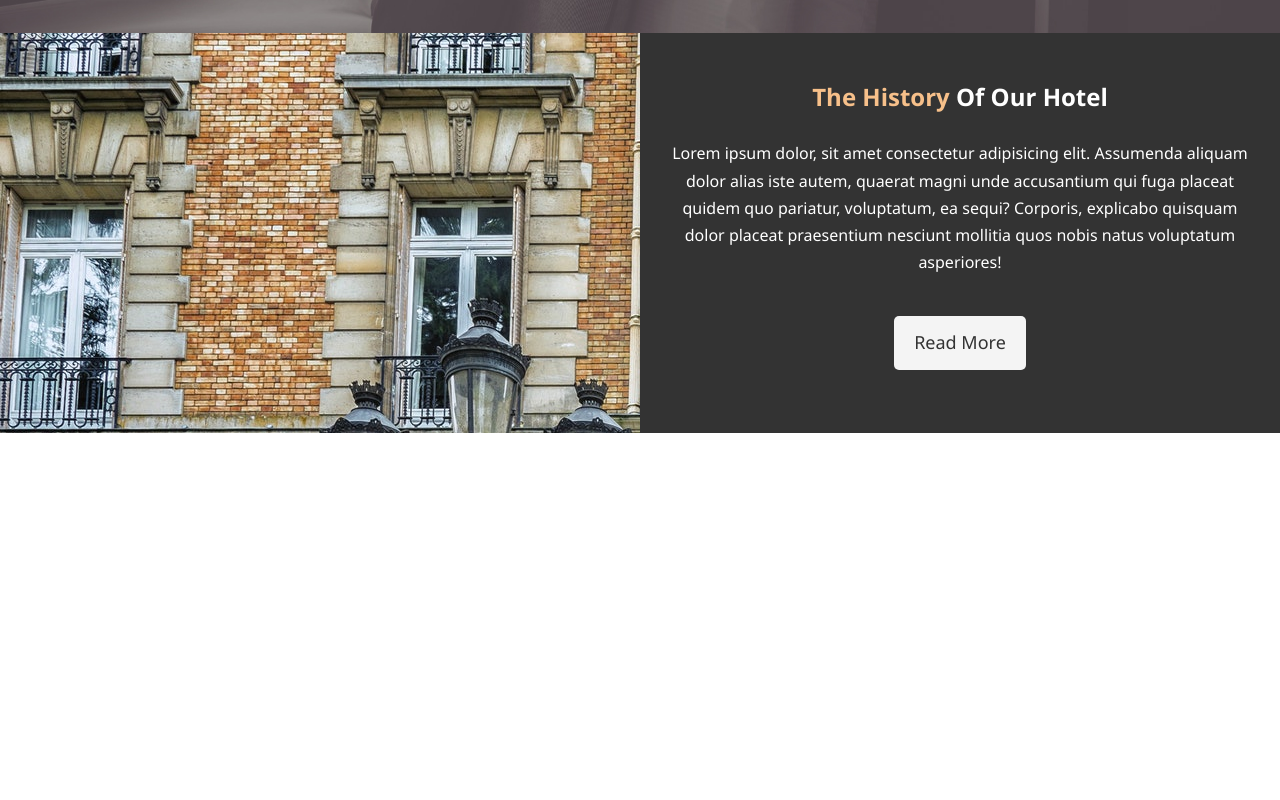
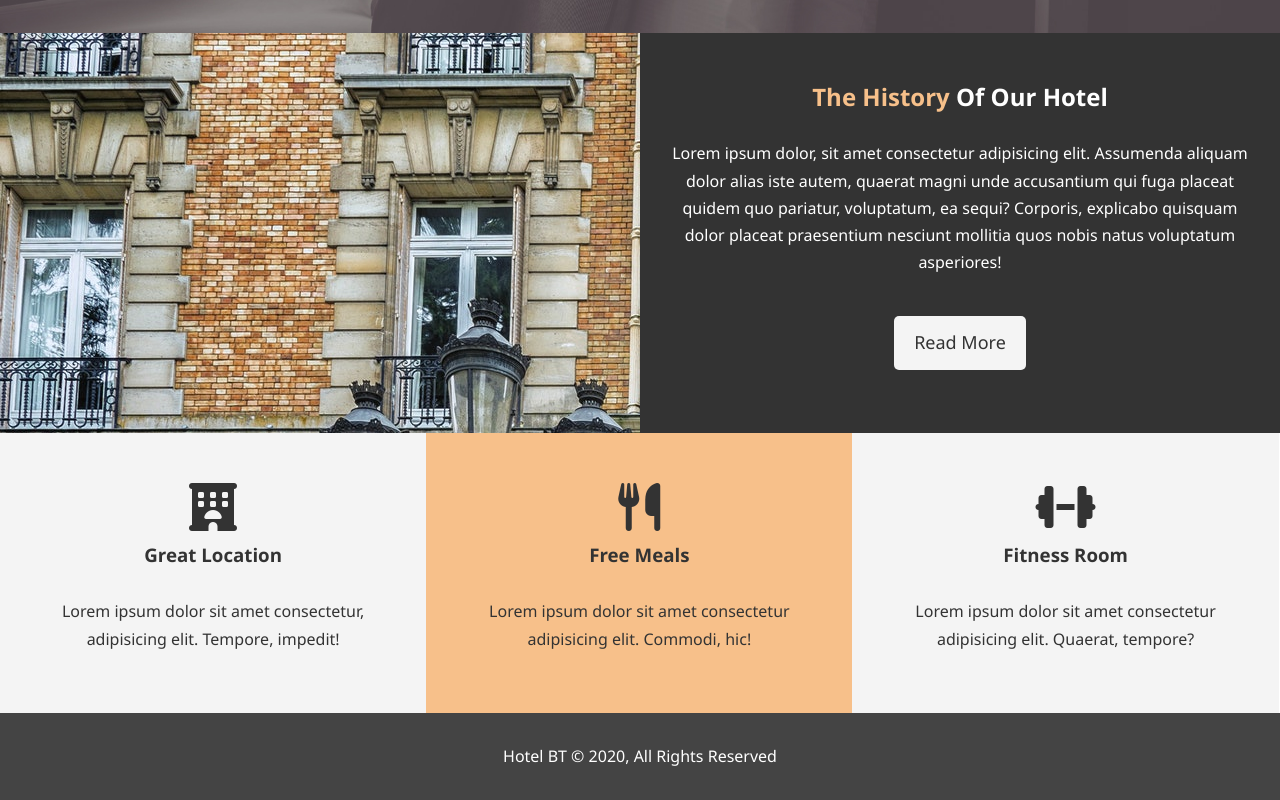
Before and after one commit to gvgesanto2/hotelbt-website, a plain HTML site: page index.html in a window 1280 px wide. Shown: the part 634-1434 px from the top of the page. Before the commit the page ends 1067 px from the top, so only its background shows below. Drawn offline with Linux system fonts and the light colour scheme.

Commit message:
created the features section and the main footer

```diff
--- a/css/style.css
+++ b/css/style.css
@@ -74,6 +74,10 @@ p {
 .bg-primary {
   background: #f7c08a;
   color: #333;
+}
+
+.clr {
+  clear: both;
 }
 
 /* Navbar */
@@ -158,3 +162,22 @@ p {
 #home-info .info-content p {
   padding-bottom: 30px;
 }
+
+.box {
+  float: left;
+  width: 33.3%;
+  padding: 50px;
+  text-align: center;
+}
+
+.box i {
+  margin-bottom: 10px;
+}
+
+/* Footer */
+#main-footer {
+  text-align: center;
+  background: #444;
+  color: #fff;
+  padding: 20px;
+}
--- a/index.html
+++ b/index.html
@@ -5,6 +5,7 @@
   <meta name="viewport" content="width=device-width, initial-scale=1.0">
   <meta name="description" content="Welcome to the most extraordinary hotel in Boston Massachusetts">
   <meta name="keywords" content="hotel,boston hotel,new england hotel">
+  <script src="https://kit.fontawesome.com/28232280cb.js" crossorigin="anonymous"></script>
   <link rel="stylesheet" href="css/style.css">
   <title>Hotel BT | Boston Hotel | Welcome</title>
 </head>
@@ -46,5 +47,29 @@
       </a>
     </div>
   </section>
+
+  <section id="features">
+    <div class="box bg-light">
+      <i class="fas fa-hotel fa-3x"></i>
+      <h3>Great Location</h3>
+      <p>Lorem ipsum dolor sit amet consectetur, adipisicing elit. Tempore, impedit!</p>
+    </div>
+    <div class="box bg-primary">
+      <i class="fas fa-utensils fa-3x"></i>
+      <h3>Free Meals</h3>
+      <p>Lorem ipsum dolor sit amet consectetur adipisicing elit. Commodi, hic!</p>
+    </div>
+    <div class="box bg-light">
+      <i class="fas fa-dumbbell fa-3x"></i>
+      <h3>Fitness Room</h3>
+      <p>Lorem ipsum dolor sit amet consectetur adipisicing elit. Quaerat, tempore?</p>
+    </div>
+  </section>
+
+  <div class="clr"></div>
+
+  <footer id="main-footer">
+    <p>Hotel BT &copy; 2020, All Rights Reserved</p>
+  </footer>
 </body>
 </html>
```
